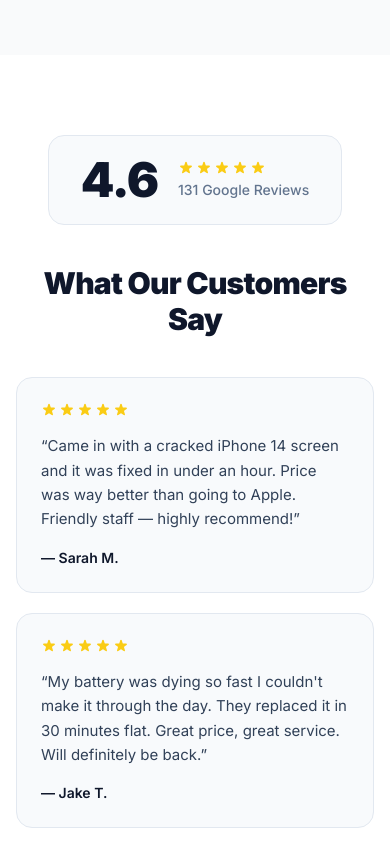
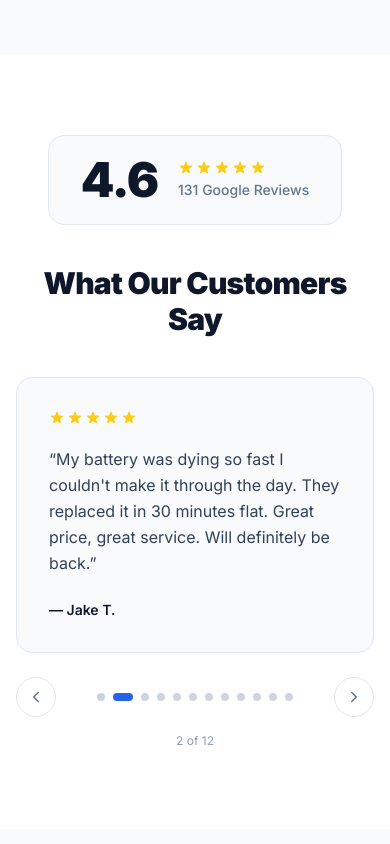
Before and after one commit to gabe-ven/DavisCellPhoneRepair, a Next.js app: page / in a window 390 px wide. Shown: the part 3940-4784 px from the top of the page. Built offline with nearby package versions, Linux system fonts and the light colour scheme.

Commit message:
feat: replace review grid with auto-advancing carousel
12 reviews total. Fades between cards every 5s, pauses on hover,
swipe left/right on mobile. Expanding dot nav + prev/next chevrons.

```diff
--- a/components/Reviews.tsx
+++ b/components/Reviews.tsx
@@ -1,14 +1,13 @@
+"use client";
+
+import { useState, useEffect, useCallback, useRef } from "react";
+import { ChevronLeft, ChevronRight } from "lucide-react";
+
 function StarRating({ count = 5 }: { count?: number }) {
   return (
     <div className="flex items-center gap-0.5">
       {Array.from({ length: count }).map((_, i) => (
-        <svg
-          key={i}
-          viewBox="0 0 20 20"
-          fill="#facc15"
-          className="w-4 h-4"
-          aria-hidden="true"
-        >
+        <svg key={i} viewBox="0 0 20 20" fill="#facc15" className="w-4 h-4" aria-hidden="true">
           <path d="M9.049 2.927c.3-.921 1.603-.921 1.902 0l1.07 3.292a1 1 0 00.95.69h3.462c.969 0 1.371 1.24.588 1.81l-2.8 2.034a1 1 0 00-.364 1.118l1.07 3.292c.3.921-.755 1.688-1.54 1.118l-2.8-2.034a1 1 0 00-1.175 0l-2.8 2.034c-.784.57-1.838-.197-1.539-1.118l1.07-3.292a1 1 0 00-.364-1.118L2.98 8.72c-.783-.57-.38-1.81.588-1.81h3.461a1 1 0 00.951-.69l1.07-3.292z" />
         </svg>
       ))}
@@ -33,22 +32,90 @@ const reviews = [
     name: "Chris L.",
     text: "Fixed my charging port same day. The 1-year warranty is the real deal — no one else in Davis offers that. Fast, affordable, and zero attitude.",
   },
+  {
+    name: "Marcus D.",
+    text: "As a student I was worried about the cost, but the price was totally fair. They fixed my screen while I grabbed lunch and it looked brand new when I got back.",
+  },
+  {
+    name: "Emily R.",
+    text: "I've been here twice now — once for a screen, once for a battery. Both times were fast, cheap, and hassle-free. This is the only place I'll go in Davis.",
+  },
+  {
+    name: "Tom N.",
+    text: "My roommate recommended this place and I'm so glad he did. Fixed my back glass same day. The shop is clean, the staff is knowledgeable, and no upselling whatsoever.",
+  },
+  {
+    name: "Aisha B.",
+    text: "They diagnosed my phone for free and were upfront that it might not be fixable. It ended up being fine and they only charged me for the repair. Really trustworthy.",
+  },
+  {
+    name: "Ryan C.",
+    text: "Walked in on a Saturday morning with a completely shattered screen. Was out the door in 45 minutes with a phone that looked like it just came out of the box. Incredible.",
+  },
+  {
+    name: "Jasmine H.",
+    text: "Camera was blurry and kept crashing the app. They swapped the module and it's sharper than ever. Cheaper than any other quote I got. Come here first — save yourself time.",
+  },
+  {
+    name: "Daniel W.",
+    text: "Brought in my Galaxy S22 with a busted screen. Other shops said 3 days, these guys did it in 90 minutes. Quality feels OEM. Can't ask for more.",
+  },
+  {
+    name: "Lily T.",
+    text: "The staff actually explained what was wrong before touching anything. No surprise charges. Got my phone back the same afternoon. 10/10 experience, will tell everyone.",
+  },
 ];
 
 export default function Reviews() {
+  const [current, setCurrent] = useState(0);
+  const [paused, setPaused] = useState(false);
+  const [fading, setFading] = useState(false);
+  const touchStartX = useRef<number | null>(null);
+
+  const goTo = useCallback(
+    (index: number) => {
+      if (fading) return;
+      setFading(true);
+      setTimeout(() => {
+        setCurrent((index + reviews.length) % reviews.length);
+        setFading(false);
+      }, 250);
+    },
+    [fading]
+  );
+
+  const next = useCallback(() => goTo(current + 1), [current, goTo]);
+  const prev = useCallback(() => goTo(current - 1), [current, goTo]);
+
+  useEffect(() => {
+    if (paused) return;
+    const id = setInterval(next, 5000);
+    return () => clearInterval(id);
+  }, [paused, next]);
+
+  function onTouchStart(e: React.TouchEvent) {
+    touchStartX.current = e.touches[0].clientX;
+  }
+
+  function onTouchEnd(e: React.TouchEvent) {
+    if (touchStartX.current === null) return;
+    const delta = touchStartX.current - e.changedTouches[0].clientX;
+    if (Math.abs(delta) > 40) delta > 0 ? next() : prev();
+    touchStartX.current = null;
+  }
+
+  const r = reviews[current];
+
   return (
     <section id="reviews" className="py-20 px-4 bg-white">
-      <div className="max-w-6xl mx-auto">
+      <div className="max-w-3xl mx-auto">
         {/* Rating badge */}
         <div className="flex justify-center mb-10">
           <div
             className="inline-flex items-center gap-5 rounded-2xl px-8 py-5"
             style={{ background: "#f8fafc", border: "1.5px solid #e2e8f0" }}
           >
-            <span
-              className="text-5xl text-slate-900 tracking-tight"
-              style={{ fontWeight: 900 }}
-            >
+            <span className="text-5xl text-slate-900 tracking-tight" style={{ fontWeight: 900 }}>
               4.6
             </span>
             <div>
@@ -67,20 +134,73 @@ export default function Reviews() {
           What Our Customers Say
         </h2>
 
-        <div className="grid grid-cols-1 md:grid-cols-2 gap-5">
-          {reviews.map((r) => (
-            <div
-              key={r.name}
-              className="rounded-2xl p-6"
-              style={{ background: "#f8fafc", border: "1.5px solid #e2e8f0" }}
-            >
+        {/* Carousel */}
+        <div
+          onMouseEnter={() => setPaused(true)}
+          onMouseLeave={() => setPaused(false)}
+          onTouchStart={onTouchStart}
+          onTouchEnd={onTouchEnd}
+        >
+          {/* Card */}
+          <div
+            className="rounded-2xl p-8 md:p-10 min-h-[220px] flex flex-col justify-between transition-opacity duration-[250ms]"
+            style={{
+              background: "#f8fafc",
+              border: "1.5px solid #e2e8f0",
+              opacity: fading ? 0 : 1,
+            }}
+          >
+            <div>
               <StarRating />
-              <p className="text-slate-700 my-4 leading-relaxed text-[15px]">
+              <p className="text-slate-700 mt-5 mb-6 leading-relaxed text-[16px] md:text-[17px]">
                 &ldquo;{r.text}&rdquo;
               </p>
-              <p className="text-slate-900 font-semibold text-sm">— {r.name}</p>
             </div>
-          ))}
+            <p className="text-slate-900 font-semibold text-sm">— {r.name}</p>
+          </div>
+
+          {/* Controls */}
+          <div className="flex items-center justify-between mt-6">
+            {/* Prev */}
+            <button
+              onClick={prev}
+              aria-label="Previous review"
+              className="w-10 h-10 rounded-full flex items-center justify-center border border-gray-200 text-slate-500 hover:border-blue-500 hover:text-blue-600 transition-colors"
+            >
+              <ChevronLeft size={18} />
+            </button>
+
+            {/* Dots */}
+            <div className="flex items-center gap-2">
+              {reviews.map((_, i) => (
+                <button
+                  key={i}
+                  onClick={() => goTo(i)}
+                  aria-label={`Go to review ${i + 1}`}
+                  className="rounded-full transition-all duration-300"
+                  style={{
+                    width: i === current ? 20 : 8,
+                    height: 8,
+                    background: i === current ? "#2563eb" : "#cbd5e1",
+                  }}
+                />
+              ))}
+            </div>
+
+            {/* Next */}
+            <button
+              onClick={next}
+              aria-label="Next review"
+              className="w-10 h-10 rounded-full flex items-center justify-center border border-gray-200 text-slate-500 hover:border-blue-500 hover:text-blue-600 transition-colors"
+            >
+              <ChevronRight size={18} />
+            </button>
+          </div>
+
+          {/* Count */}
+          <p className="text-center text-slate-400 text-xs mt-4">
+            {current + 1} of {reviews.length}
+          </p>
         </div>
       </div>
     </section>
```
